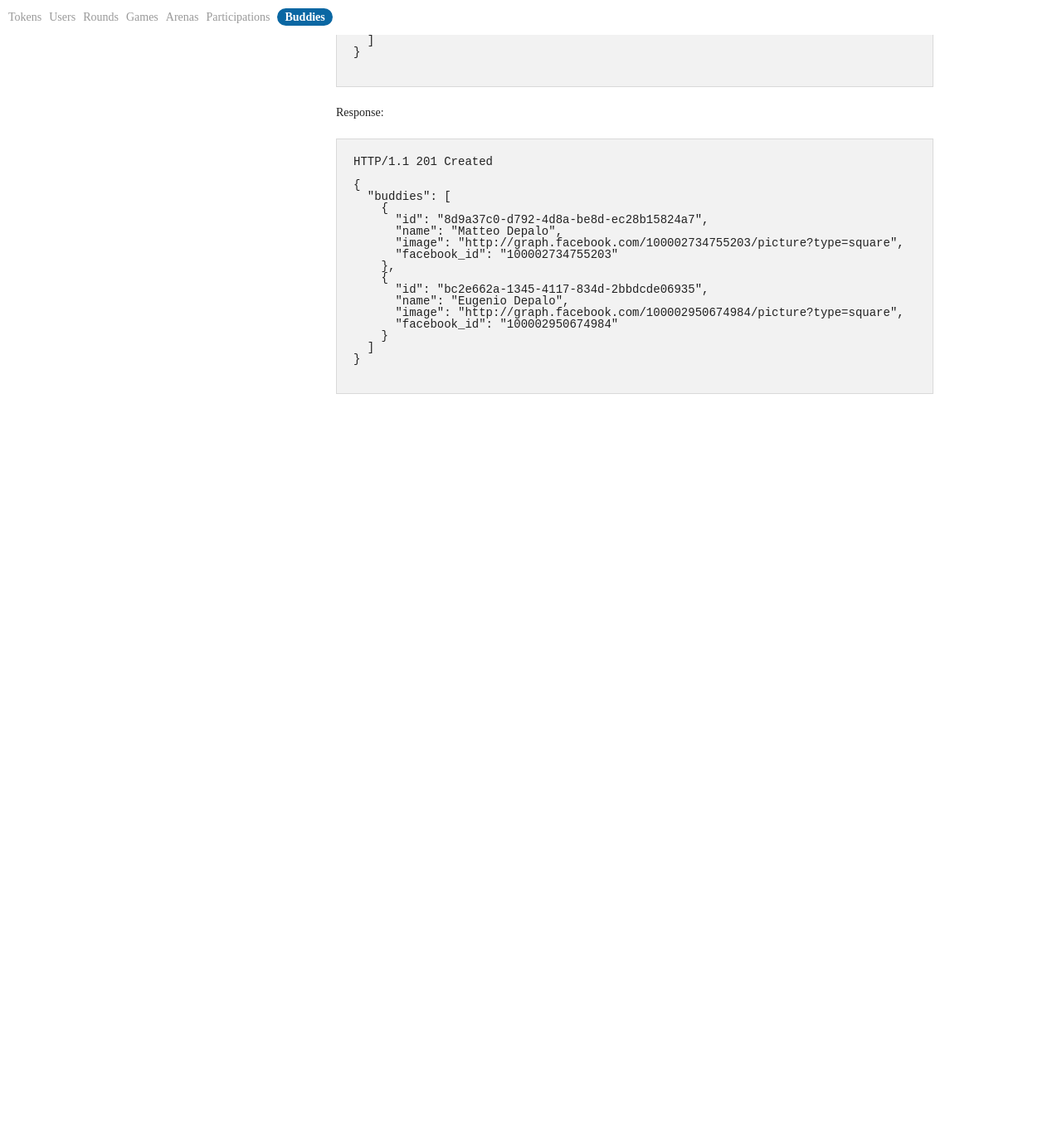
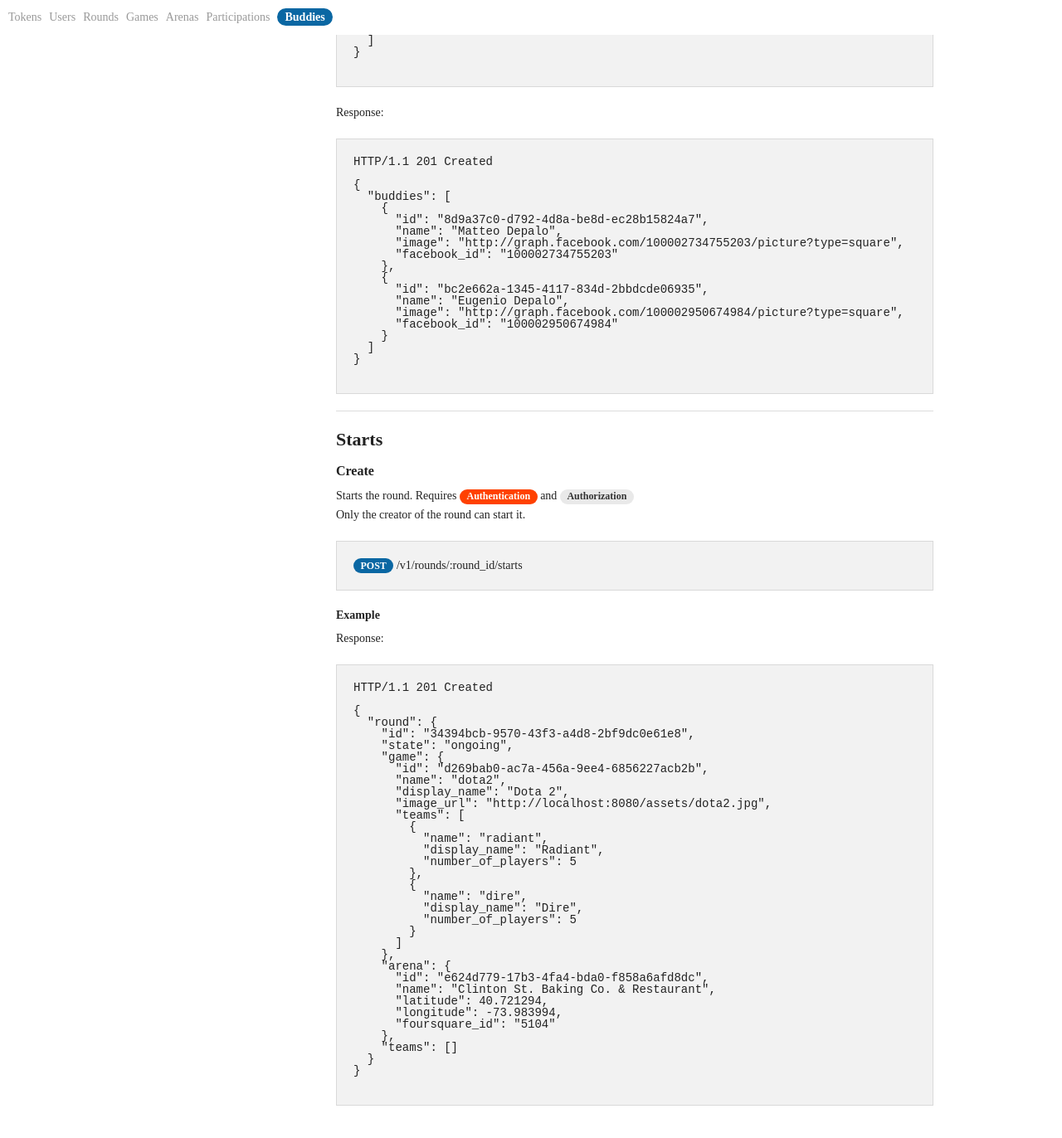
Before and after one commit to matteodepalo/playround-developer, a Jekyll site: the page built from index.html, in a window 1280 px wide and 1400 px high, scrolled down 14570 px. Shown: the top 1372 px of the window at 83% size. Built offline with Jekyll 4.4.1, drawn with Linux system fonts in a browser that asks for light colours; some web fonts are replaced; before the commit the page ends 15112 px from its top, so only the background shows below that.

Commit message:
Added starts

```diff
--- /dev/null
+++ b/_includes/starts.html
@@ -0,0 +1,56 @@
+<section id="starts">
+  <h3 data-magellan-destination="starts">Starts</h3>
+
+  <h4>Create</h4>
+  <p>
+    Starts the round. Requires <span class="authentication">Authentication</span> and <span class="authorization">Authorization</span><br/>
+    Only the creator of the round can start it.
+  </p>
+
+  <div class="endpoint">
+    <span class="get">POST</span> /v1/rounds/:round_id/starts
+  </div>
+
+  <h5>Example</h5>
+
+  <p>Response:</p>
+
+  <div class="code">
+    <pre>
+HTTP/1.1 201 Created
+
+{
+  "round": {
+    "id": "34394bcb-9570-43f3-a4d8-2bf9dc0e61e8",
+    "state": "ongoing",
+    "game": {
+      "id": "d269bab0-ac7a-456a-9ee4-6856227acb2b",
+      "name": "dota2",
+      "display_name": "Dota 2",
+      "image_url": "http://localhost:8080/assets/dota2.jpg",
+      "teams": [
+        {
+          "name": "radiant",
+          "display_name": "Radiant",
+          "number_of_players": 5
+        },
+        {
+          "name": "dire",
+          "display_name": "Dire",
+          "number_of_players": 5
+        }
+      ]
+    },
+    "arena": {
+      "id": "e624d779-17b3-4fa4-bda0-f858a6afd8dc",
+      "name": "Clinton St. Baking Co. & Restaurant",
+      "latitude": 40.721294,
+      "longitude": -73.983994,
+      "foursquare_id": "5104"
+    },
+    "teams": []
+  }
+}
+    </pre>
+  </div>
+</section>
--- a/index.html
+++ b/index.html
@@ -35,6 +35,7 @@ title: Playround Developer
             <li><a href="#arenas">Arenas</a></li>
             <li><a href="#participations">Participations</a></li>
             <li><a href="#buddies">Buddies</a></li>
+            <li><a href="#starts">Starts</a></li>
           </ul>
         </div>
       </section>
@@ -74,6 +75,8 @@ title: Playround Developer
       {% include participations.html %}
       <hr/>
       {% include buddies.html %}
+      <hr/>
+      {% include starts.html %}
     </section>
   </div>
 </div>
```
